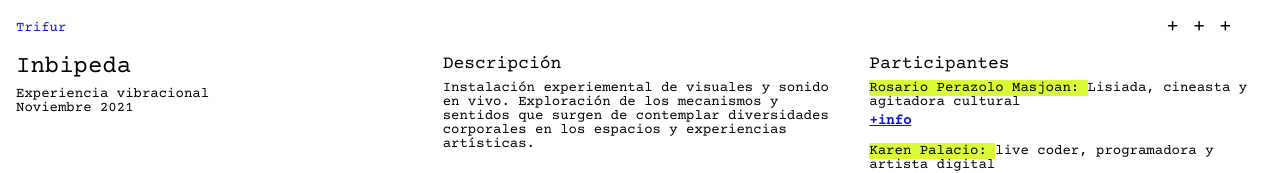
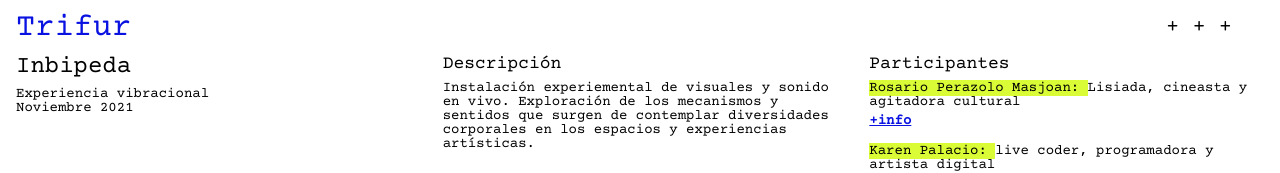
Before and after one commit to ColectivoTrifur/trifurweb, a React (Create React App) app: page / in a window 1280 px wide. Shown: the top 173 px of the page. Built offline with nearby package versions, Linux system fonts and the light colour scheme.

Commit message:
Improved SEO

```diff
--- a/public/index.html
+++ b/public/index.html
@@ -1,5 +1,5 @@
 <!DOCTYPE html>
-<html lang="en">
+<html lang="es">
   <head>
     <meta charset="utf-8" />
     <link rel="preconnect" href="https://fonts.googleapis.com">
@@ -9,7 +9,7 @@
     <meta name="theme-color" content="#000000" />
     <meta
       name="description"
-      content="Web site created using create-react-app"
+      content="Colectivo artístico de investigación y práctica performática centrado en el uso de tecnologías digitales como instrumentos de amplificación sensorial."
     />
     <link rel="apple-touch-icon" href="%PUBLIC_URL%/logo192.png" />
     <!--
@@ -26,10 +26,10 @@
       work correctly both with client-side routing and a non-root public URL.
       Learn how to configure a non-root public URL by running `npm run build`.
     -->
-    <title>React App</title>
+    <title>Trifur : Inbipeda</title>
   </head>
   <body>
-    <noscript>You need to enable JavaScript to run this app.</noscript>
+    <noscript>Necesitas JavaScript para usar esta página / You need to enable JavaScript to run this app.</noscript>
     <div id="root"></div>
     <!--
       This HTML file is a template.
--- a/src/styles/pageHeader.scss
+++ b/src/styles/pageHeader.scss
@@ -8,6 +8,12 @@
   justify-content: space-between;
   font-size: 22px;
   .logo {
-    color: variables.$blue;
+    p {
+      color: variables.$blue;
+      font-size: 22px;
+      @media screen and (min-width: 859px) {
+        font-size: 32px;
+      }
+    }
   }
 }
```
